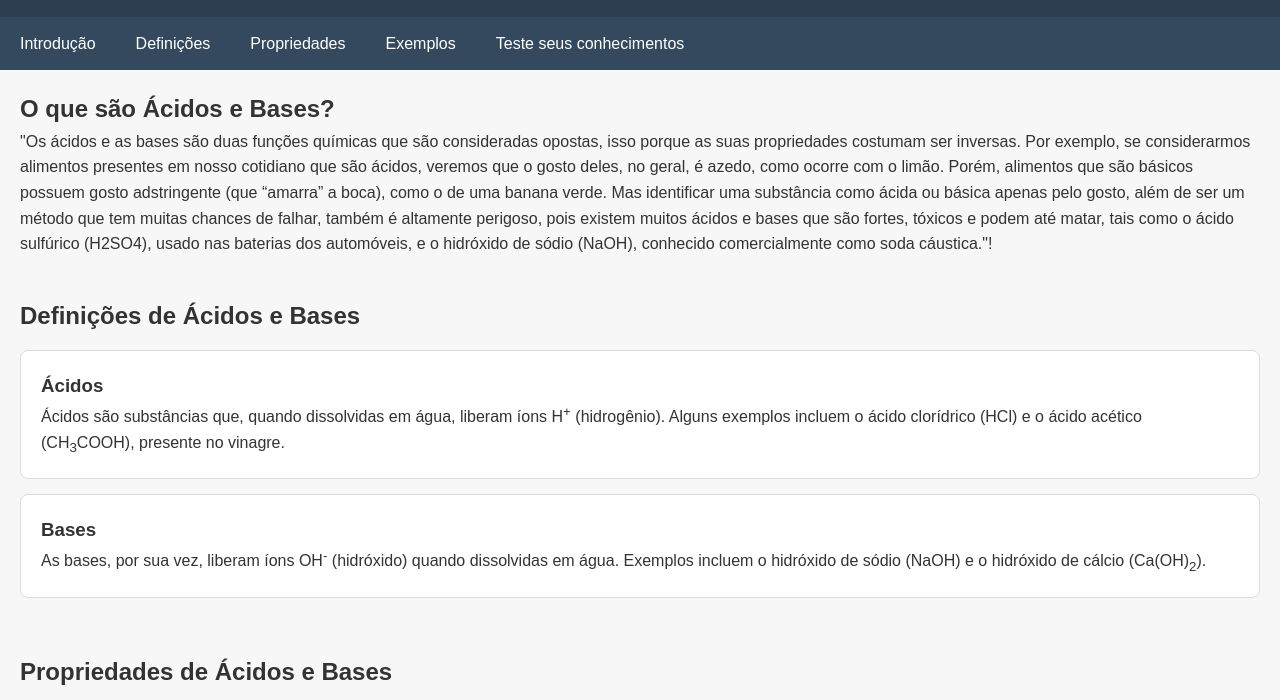
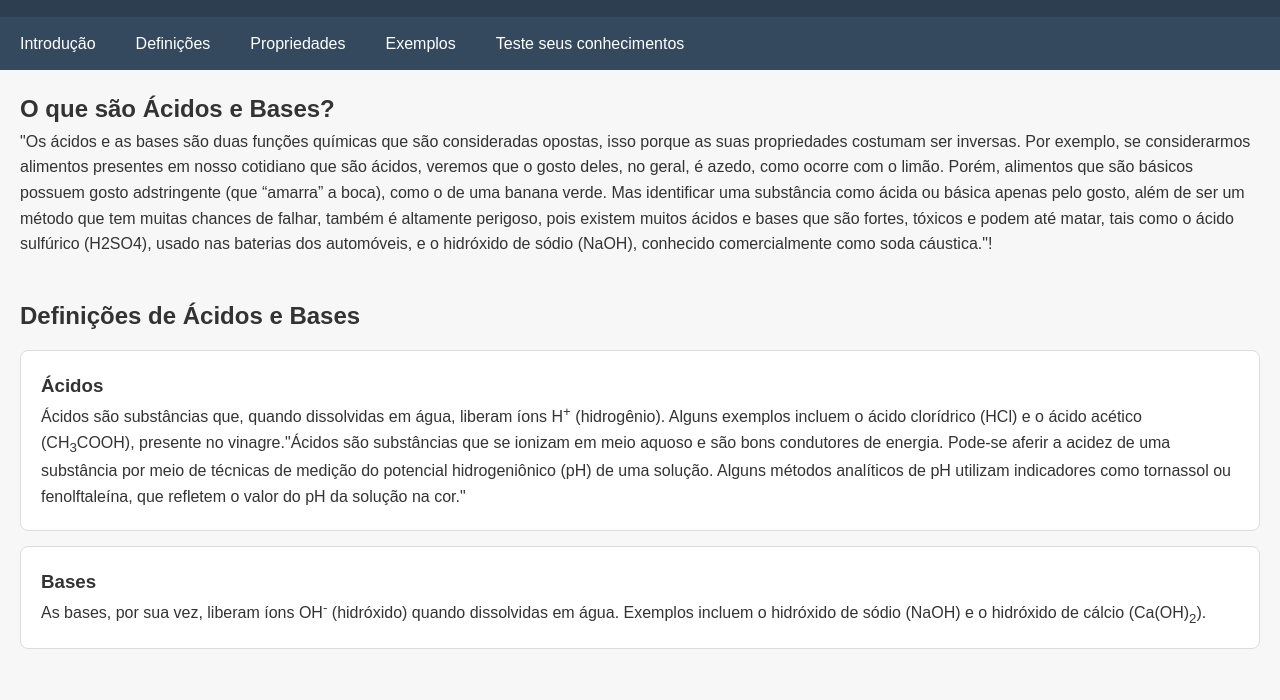
Before and after one commit to mariacorso/Quimica, a plain HTML site: page index.html in a window 1280 px wide. Shown: the part 100-800 px from the top of the page. Drawn offline with Linux system fonts and the light colour scheme.

Commit message:
Update index.html

```diff
--- a/index.html
+++ b/index.html
@@ -123,7 +123,7 @@ Mas identificar uma substância como ácida ou básica apenas pelo gosto, além
         <h2>Definições de Ácidos e Bases</h2>
         <div class="card">
             <h3>Ácidos</h3>
-            <p>Ácidos são substâncias que, quando dissolvidas em água, liberam íons H<sup>+</sup> (hidrogênio). Alguns exemplos incluem o ácido clorídrico (HCl) e o ácido acético (CH<sub>3</sub>COOH), presente no vinagre.</p>
+            <p>Ácidos são substâncias que, quando dissolvidas em água, liberam íons H<sup>+</sup> (hidrogênio). Alguns exemplos incluem o ácido clorídrico (HCl) e o ácido acético (CH<sub>3</sub>COOH), presente no vinagre."Ácidos são substâncias que se ionizam em meio aquoso e são bons condutores de energia. Pode-se aferir a acidez de uma substância por meio de técnicas de medição do potencial hidrogeniônico (pH) de uma solução. Alguns métodos analíticos de pH utilizam indicadores como tornassol ou fenolftaleína, que refletem o valor do pH da solução na cor."</p>
         </div>
         <div class="card">
             <h3>Bases</h3>
```
